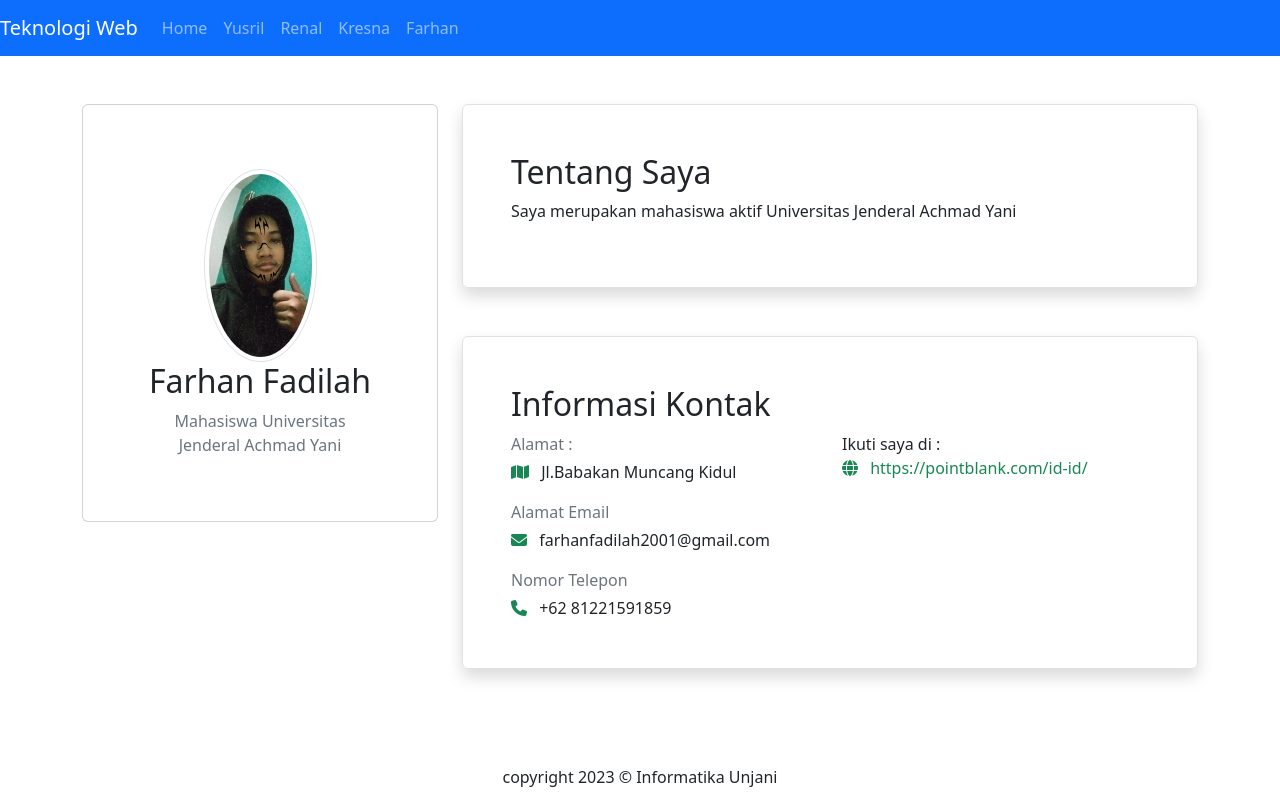
After one commit to yusril009/latihan-tegweb, a CodeIgniter app: page /tekweb23/index.php/home/farhan in a window 1280 px wide. The commit adds this page. Run offline with CodeIgniter, Linux system fonts and the light colour scheme; some libraries are stand-ins or nearby versions.

Commit message:
Tambah Bio-Farhan

```diff
--- a/application/controllers/Home.php
+++ b/application/controllers/Home.php
@@ -28,10 +28,18 @@ class Home extends CI_Controller
     }
     function kresna()
     {
-        $data['judul'] = "Bio Renal";
+        $data['judul'] = "Bio Kresna";
         $this->load->view("header", $data);
         $this->load->view("navigation");
         $this->load->view("bio-kresna");
+        $this->load->view("footer");
+    }
+    function farhan()
+    {
+        $data['judul'] = "Bio Farhan";
+        $this->load->view("header", $data);
+        $this->load->view("navigation");
+        $this->load->view("bio-farhan");
         $this->load->view("footer");
     }
     function country()
--- /dev/null
+++ b/application/views/bio-farhan.php
@@ -0,0 +1,126 @@
+<!DOCTYPE html>
+<html lang="en">
+<head>
+    <meta charset="UTF-8">
+    <meta http-equiv="X-UA-Compatible" content="IE=edge">
+    <meta name="viewport" content="width=device-width, initial-scale=1.0">
+
+    <title>Profil</title>
+
+    <!-- Bootstrap CSS only -->
+    <link href="https://cdn.jsdelivr.net/npm/bootstrap@5.2.0/dist/css/bootstrap.min.css" rel="stylesheet"
+        integrity="sha384-gH2yIJqKdNHPEq0n4Mqa/HGKIhSkIHeL5AyhkYV8i59U5AR6csBvApHHNl/vI1Bx" crossorigin="anonymous">
+
+    <!-- Font Awesome CSS -->
+    <link rel="stylesheet" href="https://cdnjs.cloudflare.com/ajax/libs/font-awesome/6.1.2/css/all.min.css"
+        integrity="sha512-1sCRPdkRXhBV2PBLUdRb4tMg1w2YPf37qatUFeS7zlBy7jJI8Lf4VHwWfZZfpXtYSLy85pkm9GaYVYMfw5BC1A=="
+        crossorigin="anonymous" referrerpolicy="no-referrer" />
+</head>
+<body>
+
+
+    <!-- CONTENT START -->
+    <section>
+
+        <!-- .container start -->
+        <div class="container py-5">
+
+            <!-- .row start -->
+            <div class="row">
+
+                <!-- .col start -->
+                <div class="col-lg-4">
+
+                    <div class="card text-center p-5">
+
+                        <div class="card-body">
+
+                            <img src="http://vps.aihara1337.my.id/assets/img/foto2.jpeg" alt="Profil Picture" class="img img-thumbnail rounded-circle w-50">
+
+                            <h2>Farhan Fadilah</h2>
+
+                            <p class="card-text text-muted">
+                                Mahasiswa Universitas Jenderal Achmad Yani
+                            </p>
+
+                        </div>
+
+                    </div>
+
+                </div>
+                <!-- .col end -->
+
+                <!-- .col start -->
+                <div class="col-lg-8">
+
+                    <div class="shadow border rounded p-5 mb-5">
+                        <h2>Tentang Saya</h2>
+
+                        <p>Saya merupakan mahasiswa aktif Universitas Jenderal Achmad Yani</p>
+
+                    </div>
+
+                    <div class="shadow border rounded p-5 mb-5">
+                        <h2>Informasi Kontak</h2>
+
+                        <!-- .row start -->
+                        <div class="row">
+
+                            <!-- .col start -->
+                            <div class="col-lg-6">
+
+                                <p class="card-text">
+                                    <span class="text-muted mb-1 d-block">Alamat :</span>
+
+                                    <i class="fa-solid fa-map me-2 text-success"></i>
+
+                                    Jl.Babakan Muncang Kidul
+                                </p> <!-- alamat end -->
+
+                                <p class="card-text">
+                                    <span class="text-muted mb-1 d-block">Alamat Email</span>
+
+                                    <i class="fa-solid fa-envelope me-2 text-success"></i> farhanfadilah2001@gmail.com
+
+                                </p> <!-- alamat email end -->
+
+                                <p class="card-text">
+                                    <span class="text-muted mb-1 d-block">Nomor Telepon</span>
+                                    <i class="fa-solid fa-phone me-2 text-success"></i> +62 81221591859
+                                </p> <!-- nomor telepon end -->
+
+                            </div>
+                            <!-- .col end -->
+
+                            <!-- .col start -->
+                            <div class="col-lg-6">
+
+                                <div>
+                                    Ikuti saya di :
+                                </div>
+
+                                <a href="https://pointblank.com/id-id/" target="_blank" class="text-decoration-none link-success">
+                                    <i class="fa-solid fa-globe me-2 text-success"></i> https://pointblank.com/id-id/
+                                </a>
+
+                            </div>
+                            <!-- .col end -->
+
+                        </div>
+                        <!-- .row end -->
+
+                    </div>
+
+                </div>
+                <!-- .col end -->
+
+            </div>
+            <!-- .row end -->
+
+        </div>
+        <!-- .container end -->
+
+    </section>
+
+</body>
+</html>
--- a/application/views/navigation.php
+++ b/application/views/navigation.php
@@ -19,6 +19,9 @@
                 <li class="nav-item">
                     <a class="nav-link" href="http://vps.aihara1337.my.id/index.php/home/kresna">Kresna</a>
                 </li>
+                <li class="nav-item">
+                    <a class="nav-link" href="http://vps.aihara1337.my.id/index.php/home/farhan">Farhan</a>
+                </li>
             </ul>
         </div>
     </nav>
```
Also changed, not shown: assets/img/foto2.jpeg (added).
